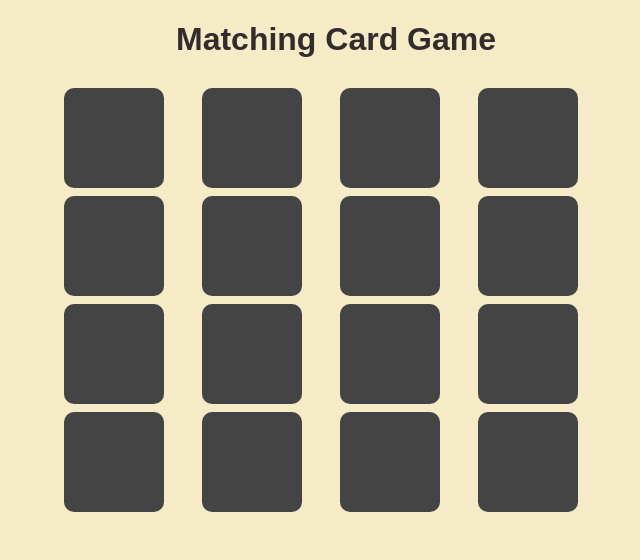
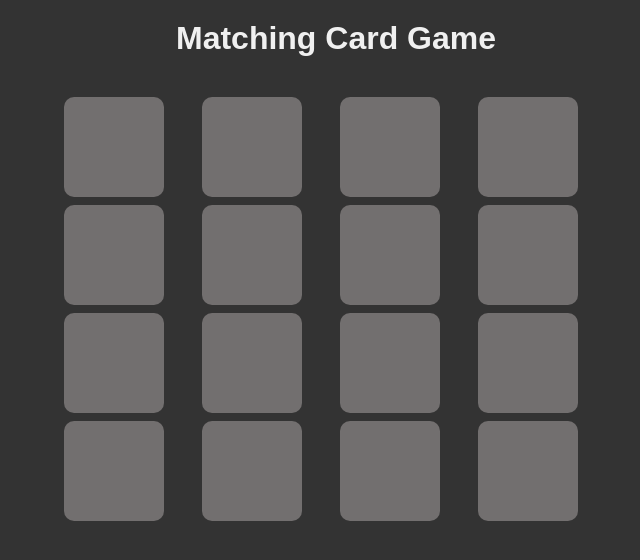
Before and after one commit to HasuAli/Matching-Card-Game, a plain HTML site: page index.html in a window 1280 px wide. Shown: the whole page, without its empty margins (304-944 px from the left). Drawn offline with Linux system fonts and the light colour scheme.

Commit message:
change color

```diff
--- a/style.css
+++ b/style.css
@@ -1,21 +1,32 @@
+*{
+    margin: 0;
+    padding: 0;
+}
+
 body {
     font-family: Arial, Helvetica, sans-serif;
-    text-align: center;
-    background-color: #ebd27f6e;
+      text-align: center;
+    background-color:#333;
 
 }
 
 h1 {
-    color: #332c2c;
+    margin-top: 20px;
+    font-size: 2em;
+    color: #fefefeee;
+    text-align: center;
+    display: flex;
+    justify-content: center;
 }
 
 .gamebox {
     width: 640px;
-    margin: 30px auto;
+    margin: 40px auto;
     display: grid;
     grid-template-columns: repeat(4, 130px);
-    gap: 8px;
+    gap: 8px ;
     justify-content: center;
+    align-items: center;
 
 }
 
@@ -53,9 +64,11 @@ h1 {
 }
 
 .card .back {
-    background-color: #444;
+    background-color: #726f6f;
+     /* box-shadow: 2px 2px 10px   rgba(240, 239, 239, 0.781); */
 }
 
 #massage {
-    color: #444;
+    color: #c5b9b9;
+
 }
```
